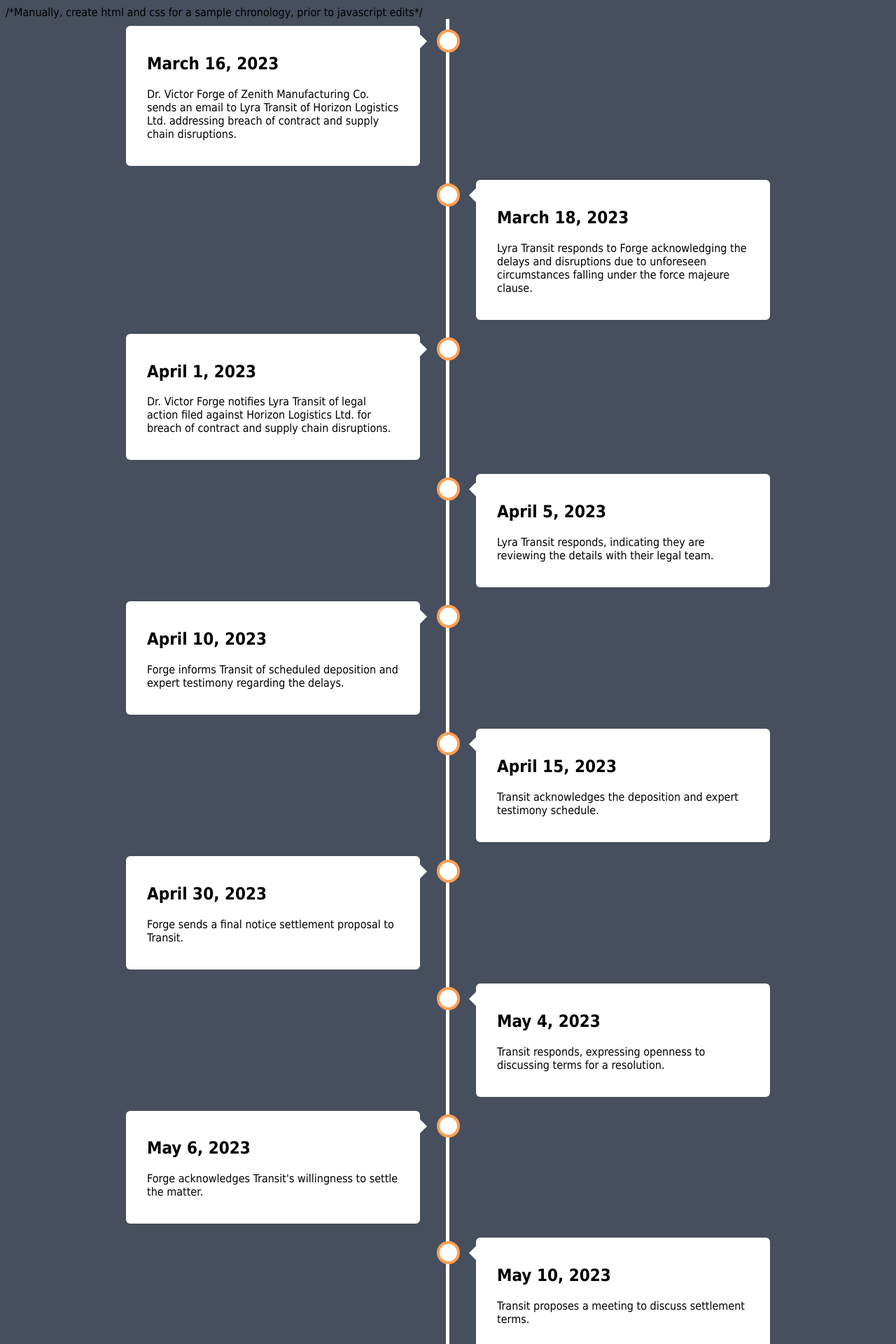
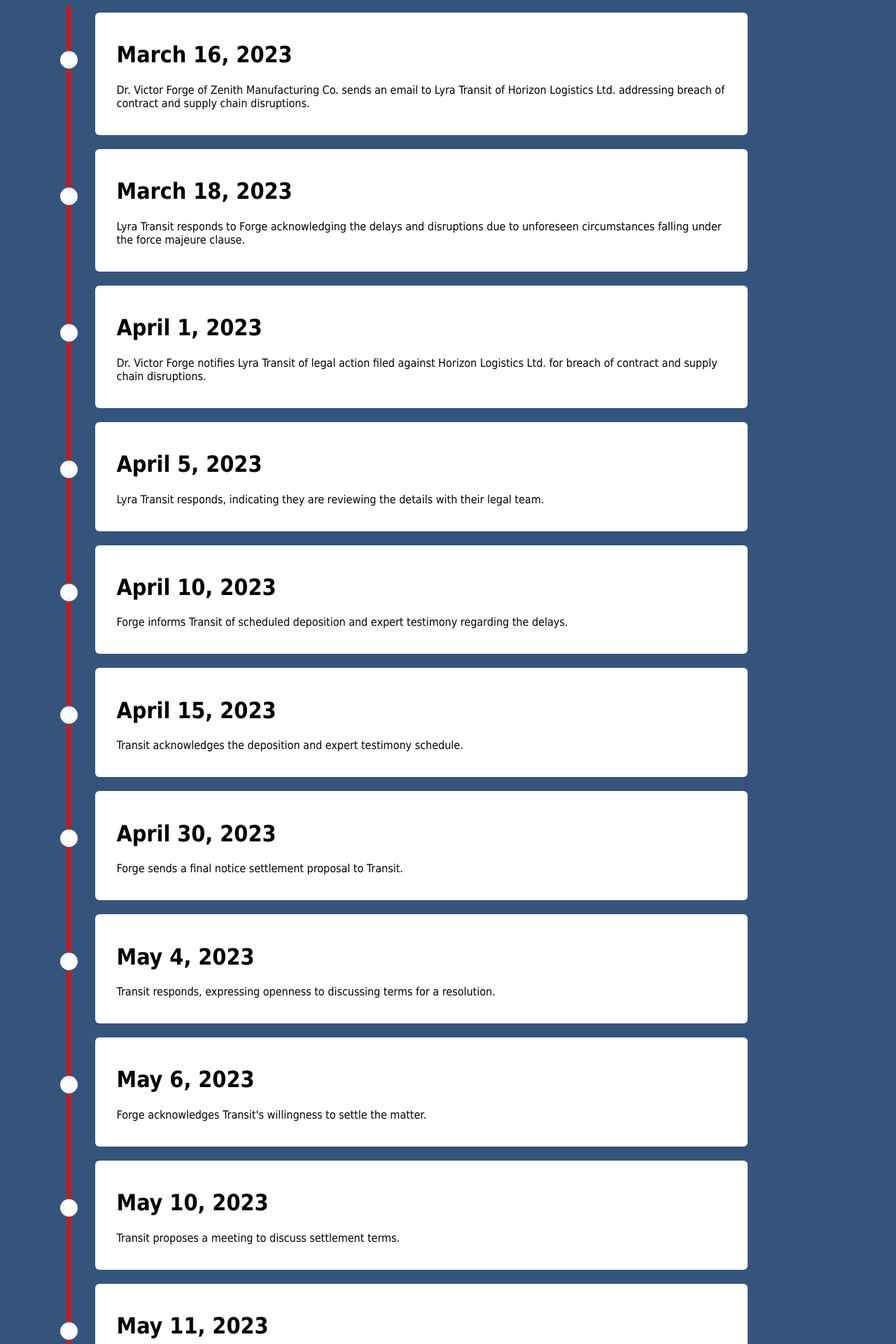
Before and after one commit to YomnaElmousalami/legalduel-1b-ai-studio_btt, a Flask app: template ai-web-app/templates/timeline.html in a window 1280 px wide. Shown: the top 1920 px of the page at 70% size. Run offline with Flask 3, Linux system fonts and the light colour scheme; the template is opened without the code that fills it, so the values that code supplies are empty.

Commit message:
changed design of timeline

```diff
--- a/ai-web-app/templates/timeline.html
+++ b/ai-web-app/templates/timeline.html
@@ -1,4 +1,20 @@
-/*Manually, create html and css for a sample chronology, prior to javascript edits*/
+<!--Copyright (c) 2019 [Alejandro RH]
+ Licensed under the MIT License, with modifications. See LICENSE file for details.
+
+Modified by: Yomna Elmousalami, Tiffany Fu, and Zoey Bailey in 2024
+
+Modified version of the code originally from simple-timeline(https://github.com/aleckrh/simple-timeline/tree/master?tab=MIT-1-ov-file)
+
+Original code: https://github.com/aleckrh/simple-timeline/tree/master?tab=MIT-1-ov-file
+
+Changes made:
+- Made timeline left-oriented where events are listed vertically instead of left and right
+- Added more events to simulate sample chronology dataset we were given
+- changed background of area surrounding timeline to be blue
+- changed to h1 header-->
+
+<!--Manually, create html and css for a sample chronology, prior to javascript edits-->
+<!--This was created in case javascript wasn't working-->
 
 <!DOCTYPE html>
 <html>
@@ -9,104 +25,61 @@
   box-sizing: border-box;
 }
 
-/*body tag*/
 body {
-  background-color: #474e5d;
+  background-color: #34547c;
   font-family: Tahoma, sans-serif;
 }
 
-/* The actual timeline (the vertical ruler of the timeline) */
-/*Referenced for CSS Guidance on how to generated a timeline*/
-/*https://www.w3schools.com/howto/howto_css_timeline.asp*/
 .timeline {
   position: relative;
-  max-width: 1000px;
   margin: 0 auto;
 }
 
-/* The actual timeline (the vertical ruler) */
-.timeline::before {
+.timeline::after {
   content: '';
   position: absolute;
   width: 5px;
-  background-color: white;
+  background-color: red;
   top: 0;
   bottom: 0;
-  left: 50%;
-  margin-left: -3px;
+  left: 7%;
 }
 
-/* Container around content */
-.container {
+.box {
   padding: 10px 40px;
   position: relative;
-  background-color: inherit;
-  width: 50%;
+  background-color: #34547c;
+  width: 80%;
 }
 
-/* The circles on the timeline */
-.container::after {
+.box::after {
   content: '';
   position: absolute;
   width: 25px;
   height: 25px;
   right: -17px;
   background-color: white;
-  border: 4px solid #FF9F55;
-  top: 15px;
+  top: 65px;
   border-radius: 50%;
   z-index: 1;
 }
 
-/* Place the container to the left */
-.left {
-  left: 0;
+.right {
+  left: 7%;
 }
 
-/* Place the container to the right */
-.right {
-  left: 50%;
+.right::after {
+  left: -10px;
 }
 
-/* Add arrows to the left container (pointing right) */
-.left::before {
-  content: " ";
-  height: 0;
-  position: absolute;
-  top: 22px;
-  width: 0;
-  z-index: 1;
-  right: 30px;
-  border: medium solid white;
-  border-width: 10px 0 10px 10px;
-  border-color: transparent transparent transparent white;
-}
-
-/* Add arrows to the right container (pointing left) */
-.right::before {
-  content: " ";
-  height: 0;
-  position: absolute;
-  top: 22px;
-  width: 0;
-  z-index: 1;
-  left: 30px;
-  border: medium solid white;
-  border-width: 10px 10px 10px 0;
-  border-color: transparent white transparent transparent;
-}
-
-/* Fix the circle for containers on the right side */
-.right::after {
-  left: -16px;
-}
-
-/* The actual content */
-.content {
+/*Where content box and border colors were adjusted*/
+.event {
   padding: 20px 30px;
   background-color: white;
+  color: black;
   position: relative;
   border-radius: 6px;
+  border: 3px red;
 }
 
 </style>
@@ -114,93 +87,93 @@
 <body>
 
 <div class="timeline">
-  <div class="container left">
-    <div class="content">
-      <h2>March 16, 2023</h2>
+  <div class="box right">
+    <div class="event">
+      <h1>March 16, 2023</h1>
       <p>Dr. Victor Forge of Zenith Manufacturing Co. sends an email to Lyra Transit of Horizon Logistics Ltd. addressing breach of contract and supply chain disruptions.</p>
     </div>
   </div>
-  <div class="container right">
-    <div class="content">
-      <h2>March 18, 2023</h2>
+  <div class="box right">
+    <div class="event">
+      <h1>March 18, 2023</h1>
       <p>Lyra Transit responds to Forge acknowledging the delays and disruptions due to unforeseen circumstances falling under the force majeure clause.</p>
     </div>
   </div>
-  <div class="container left">
-    <div class="content">
-      <h2>April 1, 2023</h2>
+  <div class="box right">
+    <div class="event">
+      <h1>April 1, 2023</h1>
       <p>Dr. Victor Forge notifies Lyra Transit of legal action filed against Horizon Logistics Ltd. for breach of contract and supply chain disruptions.</p>
     </div>
   </div>
-  <div class="container right">
-    <div class="content">
-      <h2>April 5, 2023</h2>
+  <div class="box right">
+    <div class="event">
+      <h1>April 5, 2023</h1>
       <p>Lyra Transit responds, indicating they are reviewing the details with their legal team.</p>
     </div>
   </div>
-  <div class="container left">
-    <div class="content">
-      <h2>April 10, 2023</h2>
+  <div class="box right">
+    <div class="event">
+      <h1>April 10, 2023</h1>
       <p>Forge informs Transit of scheduled deposition and expert testimony regarding the delays.</p>
     </div>
   </div>
-  <div class="container right">
-    <div class="content">
-      <h2>April 15, 2023</h2>
+  <div class="box right">
+    <div class="event">
+      <h1>April 15, 2023</h1>
       <p>Transit acknowledges the deposition and expert testimony schedule.</p>
     </div>
   </div>
-  <div class="container left">
-    <div class="content">
-      <h2>April 30, 2023</h2>
+  <div class="box right">
+    <div class="event">
+      <h1>April 30, 2023</h1>
       <p>Forge sends a final notice settlement proposal to Transit.</p>
     </div>
   </div>
-  <div class="container right">
-    <div class="content">
-      <h2>May 4, 2023</h2>
+  <div class="box right">
+    <div class="event">
+      <h1>May 4, 2023</h1>
       <p>Transit responds, expressing openness to discussing terms for a resolution.</p>
     </div>
   </div>
-  <div class="container left">
-    <div class="content">
-      <h2>May 6, 2023</h2>
+  <div class= "box right">
+    <div class="event">
+      <h1>May 6, 2023</h1>
       <p>Forge acknowledges Transit's willingness to settle the matter.</p>
     </div>
   </div>
-  <div class="container right">
-    <div class="content">
-      <h2>May 10, 2023</h2>
+  <div class="box right">
+    <div class="event">
+      <h1>May 10, 2023</h1>
       <p>Transit proposes a meeting to discuss settlement terms.</p>
     </div>
   </div>
-  <div class="container left">
-    <div class="content">
-      <h2>May 11, 2023</h2>
+  <div class="box right">
+    <div class="event">
+      <h1>May 11, 2023</h1>
       <p>Forge confirms availability for the meeting.</p>
     </div>
   </div>
-  <div class="container right">
-    <div class="content">
-      <h2>May 16, 2023</h2>
+  <div class="box right">
+    <div class="event">
+      <h1>May 16, 2023</h1>
       <p>Transit informs Forge that a settlement agreement has been reached.</p>
     </div>
   </div>
-  <div class="container left">
-    <div class="content">
-      <h2>May 17, 2023</h2>
+  <div class="box right">
+    <div class="event">
+      <h1>May 17, 2023</h1>
       <p>Forge expresses gratitude for the cooperation and commitment to review the settlement documentation.</p>
     </div>
   </div>
-  <div class="container right">
-    <div class="content">
-      <h2>May 20, 2023</h2>
+  <div class="box right">
+    <div class="event">
+      <h1>May 20, 2023</h1>
       <p>Transit confirms receipt of the signed settlement agreement and commitment to implementing improvements.</p>
     </div>
   </div>
-  <div class="container left">
-    <div class="content">
-      <h2>May 21, 2023</h2>
+  <div class="box right">
+    <div class="event">
+      <h1>May 21, 2023</h1>
       <p>Forge thanks Transit for the cooperation and commitment to improved services.</p>
     </div>
   </div>
```
Also changed, not shown: ai-web-app/static/script.js (+2 -14 lines), ai-web-app/static/styles.css (+31 -47 lines).
